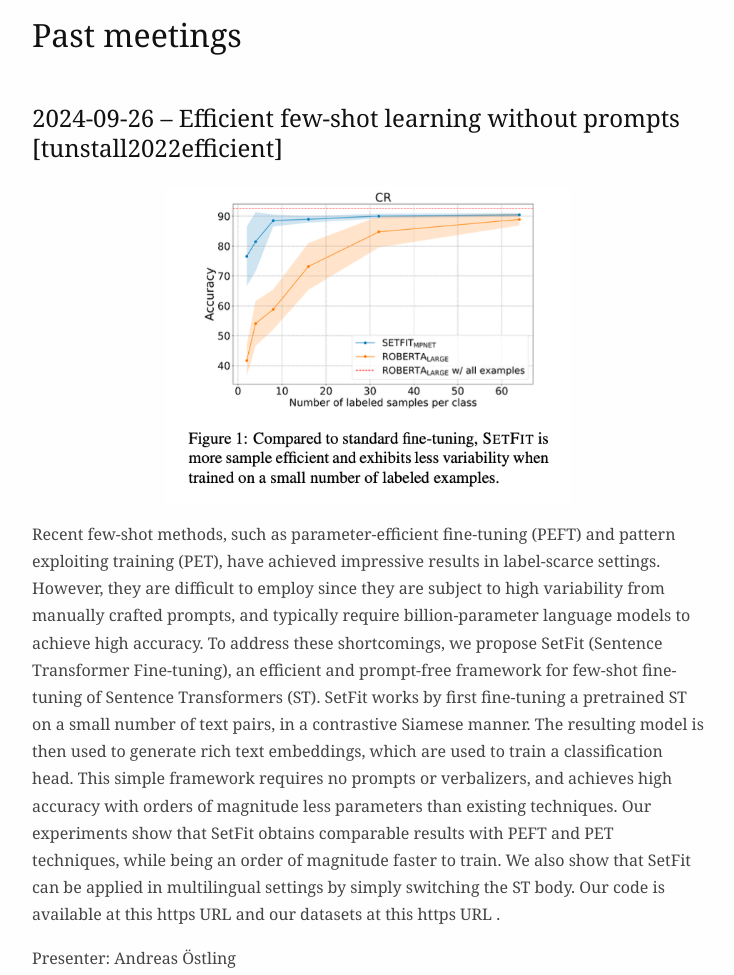
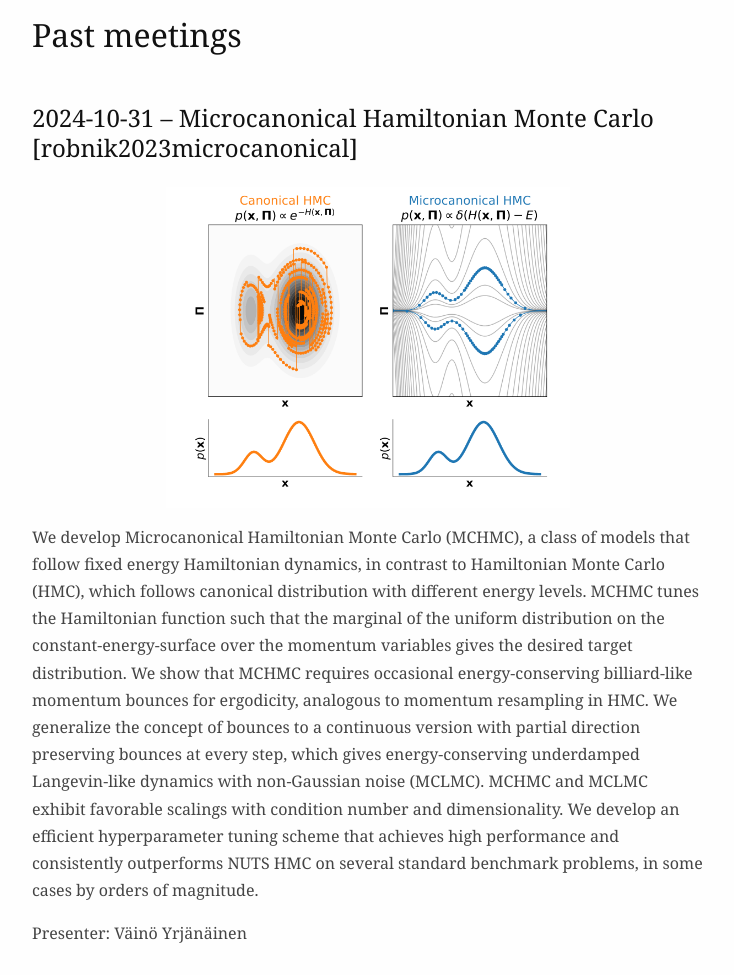
Before and after one commit to ninpnin/journal-club, a plain HTML site: page index.html in a window 1280 px wide. Shown: the part 800-1775 px from the top of the page, without its empty margins (272-1006 px from the left). Drawn offline with Linux system fonts and the light colour scheme.

Commit message:
feat: Microcanonical Hamiltonian Monte Carlo

```diff
--- a/index.html
+++ b/index.html
@@ -49,6 +49,29 @@
     gradients.</p>
     <p>Presenter: Isac Boström</p>
     <h2>Past meetings</h2>
+    <h3>2024-10-31 – Microcanonical Hamiltonian Monte Carlo <span
+      class="citation"
+    data-cites="robnik2023microcanonical">[robnik2023microcanonical]</span></h3>
+    <figure>
+      <p><img src="img/microcanonical.png" style="width:60.0%" /></p>
+    </figure>
+    <p>We develop Microcanonical Hamiltonian Monte Carlo (MCHMC), a class of
+      models that follow fixed energy Hamiltonian dynamics, in contrast to
+      Hamiltonian Monte Carlo (HMC), which follows canonical distribution with
+      different energy levels. MCHMC tunes the Hamiltonian function such that
+      the marginal of the uniform distribution on the constant-energy-surface
+      over the momentum variables gives the desired target distribution. We
+      show that MCHMC requires occasional energy-conserving billiard-like
+      momentum bounces for ergodicity, analogous to momentum resampling in
+      HMC. We generalize the concept of bounces to a continuous version with
+      partial direction preserving bounces at every step, which gives
+      energy-conserving underdamped Langevin-like dynamics with non-Gaussian
+      noise (MCLMC). MCHMC and MCLMC exhibit favorable scalings with condition
+      number and dimensionality. We develop an efficient hyperparameter tuning
+      scheme that achieves high performance and consistently outperforms NUTS
+      HMC on several standard benchmark problems, in some cases by orders of
+    magnitude.</p>
+    <p>Presenter: Väinö Yrjänäinen</p>
     <h3>2024-09-26 – Efficient few-shot learning without prompts <span
       class="citation"
     data-cites="tunstall2022efficient">[tunstall2022efficient]</span></h3>
```
Also changed, not shown: img/microcanonical.png (added), 2 other files.
